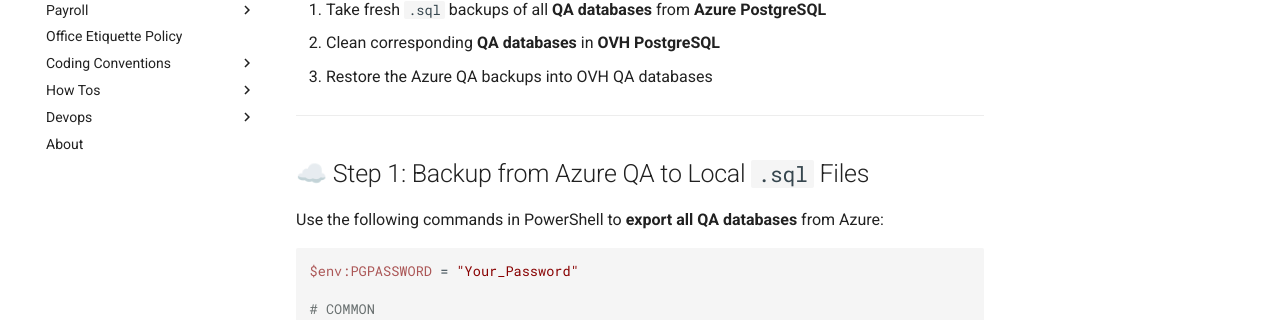
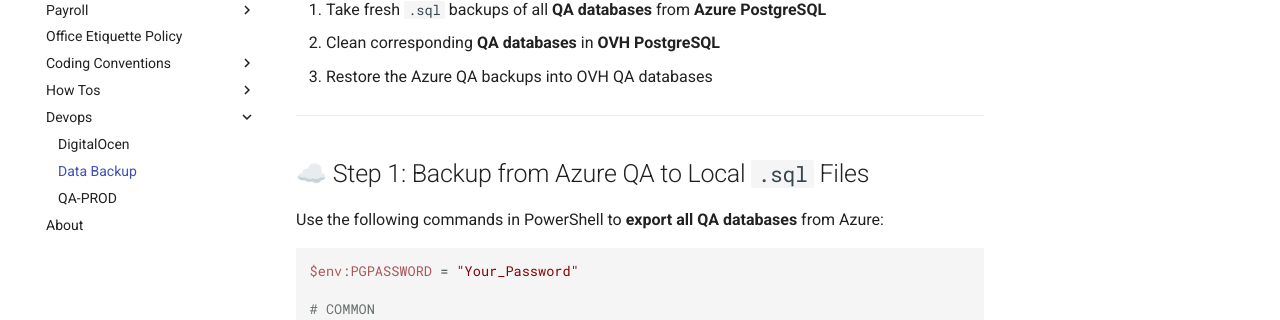
Before and after one commit to b2atech/dhanman-docs, an MkDocs documentation site: the page built from docs/devops/dump_restore_clean.md, in a window 1280 px wide. Shown: the part 317-637 px from the top of the page. Built offline with MkDocs 1.6.1 and Material for MkDocs 9.7.7, drawn with Linux system fonts in a browser that asks for light colours; nearby versions of some CDN libraries; old or Windows-style settings are respelled for this version of MkDocs; some of the changed lines change nothing that is shown.

Commit message:
fix: view issue for data backup

```diff
--- a/mkdocs.yml
+++ b/mkdocs.yml
@@ -42,7 +42,7 @@
       - App UI Structure: how-to/app-ui-structure.md
   - Devops:
       - DigitalOcen: devops/qa_deployment_guide.md
-      - Data Backup: devops/data_backup/dump_restore_clean.md
+      - Data Backup: devops/dump_restore_clean.md
       - QA-PROD: devops/qa_prod_deployment_guide.md
   - About: about.md
 
```
Also changed, not shown: docs/devops/dump_restore_clean.md (renamed from docs/data_backup/dump_restore_clean.md).
